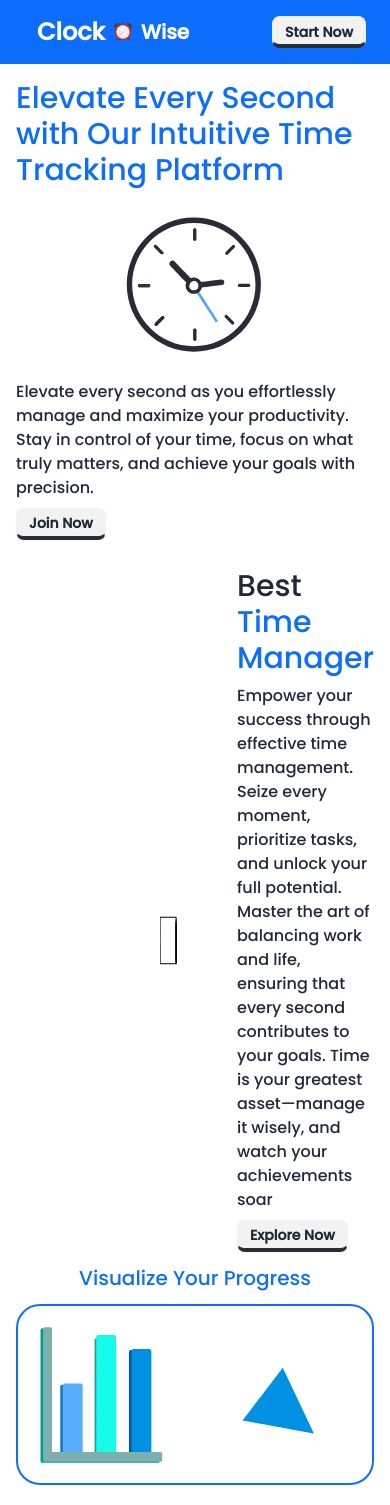
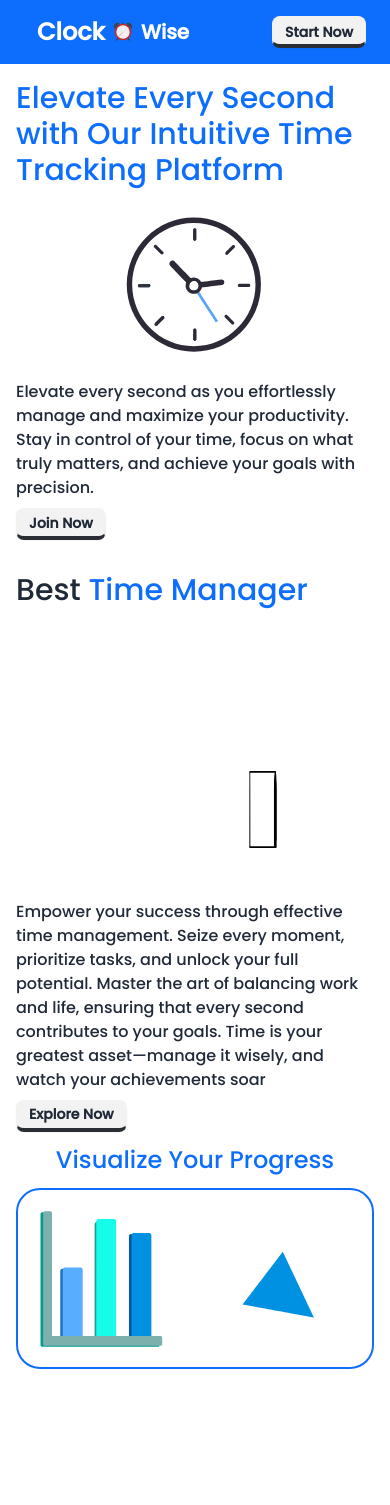
Before and after one commit to ayon121/Time_Tracker_Website_React, a React (Vite) app: page / in a window 390 px wide. After the commit the page ends 1389 px from the top, so only its background shows below. Built offline with nearby package versions, Linux system fonts and the light colour scheme.

Commit message:
visualizer updated

```diff
--- a/src/Components/Pages/Home/TimeManager/TimeManager.jsx
+++ b/src/Components/Pages/Home/TimeManager/TimeManager.jsx
@@ -2,17 +2,20 @@ import Lottie from "lottie-react";
 import timeanimation from '../../../../assets/animation/Animation2.json'
 const TimeManager = () => {
     return (
-        <div className="max-w-6xl mx-auto px-4 mt-4 font-poppins">
+        <div className="max-w-6xl mx-auto px-4 mt-5 font-poppins ">
 
             <div className="flex flex-row-reverse items-center justify-around h-auto">
                 {/* content */}
                 <div className="w-full md:w-3/4">
                     <h1 className="text-3xl md:text-4xl mt-3">Best <span className="text-main">Time Manager</span> </h1>
+                    <div className=" md:hidden block">
+                        <Lottie animationData={timeanimation} />
+                    </div>
                     <p className="my-2">Empower your success through effective time management. Seize every moment, prioritize tasks, and unlock your full potential. Master the art of balancing work and life, ensuring that every second contributes to your goals. Time is your greatest asset—manage it wisely, and watch your achievements soar</p>
                     <button className="btn btn-sm md:btn-md   border-b-4 border-b-sub_color_1 hover:bg-sub_color_1 hover:border-sub_color_1 hover:text-white_color hover:px-3">Explore Now</button>
                 </div>
                 {/* animation */}
-                <div >
+                <div className="hidden md:block">
                     <Lottie animationData={timeanimation} />
                 </div>
 
--- a/src/Components/Pages/Home/Visulize/Visualize.jsx
+++ b/src/Components/Pages/Home/Visulize/Visualize.jsx
@@ -4,8 +4,8 @@ import chart2 from '../../../../assets/animation/chart9.json'
 
 const Visualize = () => {
     return (
-        <div className="max-w-6xl mx-auto px-4 font-poppins">
-            <h1 className="text-xl md:text-3xl mt-3 text-center text-main">Visualize Your Progress</h1>
+        <div className="max-w-6xl mx-auto px-4 font-poppins mt-3">
+            <h1 className="text-2xl md:text-4xl mt-3 text-center text-main">Visualize Your Progress</h1>
             <div className="flex items-center justify-around h-4/5 border-2 mt-3 mb-5 rounded-3xl border-main">
                 {/* chart 1 */}
                 <div className="">
```
